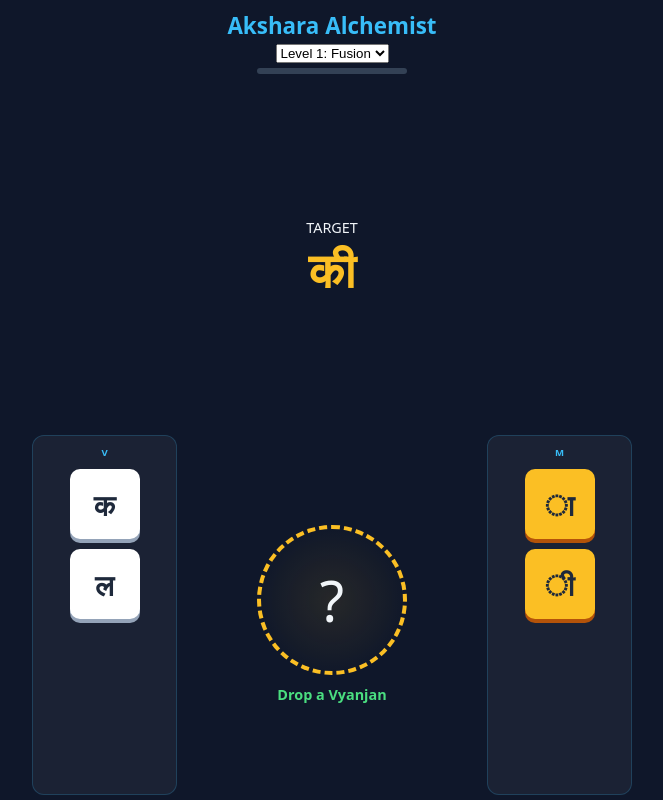
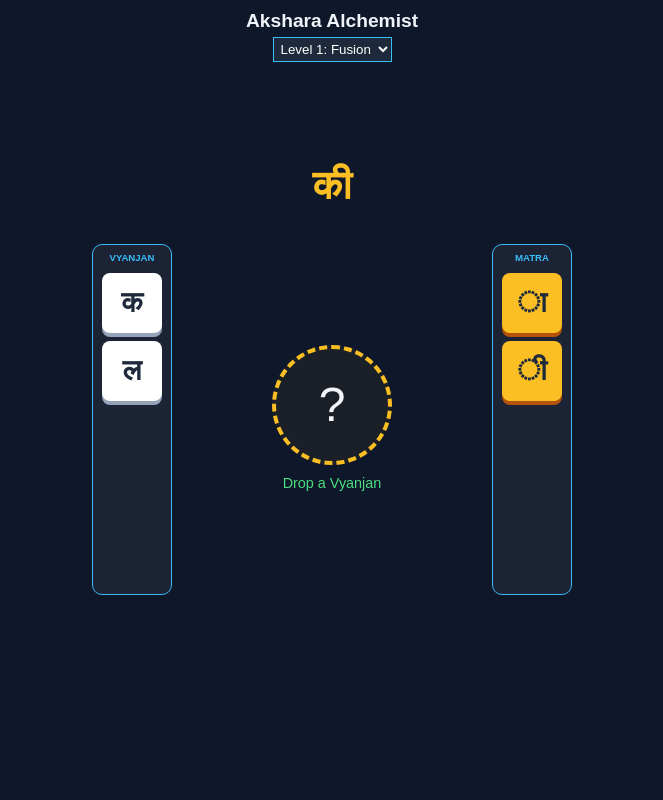
Before and after one commit to pvnarayana76/Maatra2, a plain HTML site: page index.html in a window 1280 px wide. Shown: the whole page, without its empty margins (308-971 px from the left). Drawn offline with Linux system fonts and the light colour scheme.

Commit message:
index.html

```diff
--- a/index.html
+++ b/index.html
@@ -3,170 +3,123 @@
 <head>
     <meta charset="UTF-8">
     <meta name="viewport" content="width=device-width, initial-scale=1.0, maximum-scale=1.0, user-scalable=no">
-    <title>Akshara Alchemist - Universal Build</title>
+    <title>Akshara Alchemist</title>
     <style>
-        :root {
-            --bg: #0f172a;
-            --blue: #38bdf8;
-            --gold: #fbbf24;
-            --white: #f1f5f9;
-            --green: #4ade80;
+        :root { --bg: #0f172a; --blue: #38bdf8; --gold: #fbbf24; --white: #f1f5f9; --green: #4ade80; }
+        * { box-sizing: border-box; touch-action: none; } /* Prevents accidental scrolling while dragging */
+
+        body {
+            height: 100vh; margin: 0; overflow: hidden; background: var(--bg); color: var(--white);
+            font-family: sans-serif; display: flex; flex-direction: column; align-items: center;
         }
 
-        * { box-sizing: border-box; touch-action: manipulation; }
+        .container { width: 100%; max-width: 500px; height: 100%; display: flex; flex-direction: column; padding: 10px; }
+        header { text-align: center; height: 15%; }
+        #goal-area { text-align: center; height: 15%; display: flex; flex-direction: column; justify-content: center; }
+        #target-text { color: var(--gold); font-size: 2.5rem; font-weight: bold; }
 
-        html, body {
-            height: 100%; margin: 0; padding: 0;
-            overflow: hidden; background: var(--bg); color: var(--white);
-            font-family: system-ui, -apple-system, sans-serif;
+        /* FIXED GRID FOR MOBILE */
+        .game-grid { display: grid; grid-template-columns: 80px 1fr 80px; gap: 10px; height: 45%; align-items: center; }
+        .bank {
+            background: rgba(255,255,255,0.05); border: 1px solid var(--blue); border-radius: 10px;
+            height: 100%; display: flex; flex-direction: column; align-items: center; padding: 5px; gap: 8px; overflow-y: auto;
         }
+        .bank h3 { font-size: 0.6rem; margin: 2px; color: var(--blue); }
 
-        body { display: flex; flex-direction: column; align-items: center; padding: 5px; }
-
-        /* SCALABLE WRAPPER */
-        .app-container {
-            width: 100%; max-width: 600px; height: 100%;
-            display: flex; flex-direction: column; justify-content: space-between;
-        }
-
-        header { text-align: center; padding: 5px 0; }
-        h1 { font-size: 1.4rem; margin: 0; color: var(--blue); }
-
-        .progress-box { width: 150px; height: 6px; background: #334155; border-radius: 10px; margin: 5px auto; overflow: hidden; }
-        #progress-bar { width: 0%; height: 100%; background: var(--green); transition: 0.3s; }
-
-        #goal-area { text-align: center; height: 15vh; display: flex; flex-direction: column; justify-content: center; }
-        #target-text { color: var(--gold); font-size: 3rem; font-weight: bold; }
-
-        /* FLEXIBLE THREE-COLUMN GRID */
-        .game-grid {
-            display: grid; grid-template-columns: 1fr 2fr 1fr;
-            gap: 10px; height: 45vh; align-items: stretch;
-        }
-
-        .side-bank {
-            background: rgba(255,255,255,0.05); border: 1px solid rgba(56,189,248,0.2);
-            border-radius: 12px; display: flex; flex-direction: column;
-            align-items: center; padding: 10px 5px; gap: 10px; overflow-y: auto;
-        }
-
-        .forge-zone { display: flex; flex-direction: column; align-items: center; justify-content: center; gap: 10px; }
-
+        .forge-zone { display: flex; flex-direction: column; align-items: center; justify-content: center; }
         #forge-circle {
-            width: clamp(100px, 25vw, 150px); height: clamp(100px, 25vw, 150px);
-            border: 4px dashed var(--gold); border-radius: 50%;
-            display: flex; justify-content: center; align-items: center;
-            font-size: 3.5rem; background: radial-gradient(circle, rgba(251,191,36,0.1) 0%, transparent 80%);
+            width: 120px; height: 120px; border: 4px dashed var(--gold); border-radius: 50%;
+            display: flex; justify-content: center; align-items: center; font-size: 3rem;
+            background: rgba(251,191,36,0.05); transition: 0.2s;
         }
 
         .tile {
-            width: clamp(50px, 12vw, 70px); height: clamp(50px, 12vw, 70px);
-            background: white; color: #1e293b; border-radius: 10px;
-            display: flex; justify-content: center; align-items: center;
-            font-size: 1.8rem; font-weight: bold; cursor: grab;
+            width: 60px; height: 60px; background: white; color: #1e293b; border-radius: 8px;
+            display: flex; justify-content: center; align-items: center; font-size: 1.8rem; font-weight: bold;
             box-shadow: 0 4px 0 #94a3b8; flex-shrink: 0;
         }
-        .tile.matra { background: var(--gold); box-shadow: 0 4px 0 #b45309; }
+        .tile.m { background: var(--gold); box-shadow: 0 4px 0 #b45309; }
 
-        /* WORD TRAY */
-        #tray-area { min-height: 20vh; display: flex; flex-direction: column; align-items: center; }
-        .tray { display: flex; gap: 8px; padding: 10px; background: rgba(255,255,255,0.03); border-radius: 12px; }
-        .slot {
-            width: clamp(55px, 14vw, 75px); height: clamp(55px, 14vw, 75px);
-            border: 2px dashed #475569; border-radius: 8px;
-            display: flex; justify-content: center; align-items: center; font-size: 2rem;
-        }
+        #tray-area { height: 25%; display: flex; flex-direction: column; align-items: center; justify-content: center; }
+        .tray { display: flex; gap: 5px; }
+        .slot { width: 60px; height: 60px; border: 2px dashed #475569; border-radius: 8px; display: flex; justify-content: center; align-items: center; font-size: 1.5rem; }
 
-        #hint-msg { font-size: 0.9rem; color: var(--green); min-height: 20px; font-weight: bold; text-align: center; }
-        #next-btn { padding: 10px 25px; border-radius: 20px; background: var(--green); border: none; font-weight: bold; cursor: pointer; }
+        #msg { font-size: 0.9rem; color: var(--green); margin-top: 10px; height: 20px; text-align: center; }
         .hidden { display: none !important; }
-        h3 { font-size: 0.6rem; margin: 0; color: var(--blue); text-transform: uppercase; }
+        #next-btn { padding: 10px 20px; background: var(--green); border: none; border-radius: 20px; font-weight: bold; margin-top: 5px; }
     </style>
 </head>
 <body>
 
-<div class="app-container">
+<div class="container">
     <header>
-        <h1>Akshara Alchemist</h1>
-        <select id="level-sel" onchange="initGame()">
+        <h2 style="margin:0; font-size: 1.2rem;">Akshara Alchemist</h2>
+        <select id="lvl" onchange="start()" style="margin-top:5px; background:#1e293b; color:white; border:1px solid var(--blue); padding:3px;">
             <option value="1">Level 1: Fusion</option>
             <option value="2">Level 2: Words</option>
         </select>
-        <div class="progress-box"><div id="progress-bar"></div></div>
     </header>
 
     <div id="goal-area">
-        <span style="font-size: 0.9rem;">TARGET</span>
         <div id="target-text">की</div>
     </div>
 
     <div class="game-grid">
-        <div class="side-bank" id="v-bank"></div>
+        <div class="bank" id="v-bank"></div>
         <div class="forge-zone">
-            <div id="forge-circle" ondragover="e=>e.preventDefault()" ondrop="handleForgeDrop(event)">?</div>
-            <div id="hint-msg">Drop a Vyanjan</div>
-            <button id="next-btn" class="hidden" onclick="nextMove()">NEXT</button>
+            <div id="forge-circle" ondragover="event.preventDefault()" ondrop="dropToForge(event)" data-v="" data-m="">?</div>
+            <div id="msg">Drop a Vyanjan</div>
+            <button id="next-btn" class="hidden" onclick="moveNext()">Next</button>
         </div>
-        <div class="side-bank" id="m-bank"></div>
+        <div class="bank" id="m-bank"></div>
     </div>
 
     <div id="tray-area" class="hidden">
-        <h3>Assemble Word</h3>
-        <div class="tray" id="main-tray"></div>
+        <div class="tray" id="tray"></div>
     </div>
 </div>
 
 <script>
-    const state = { v: "", m: "", level: 1, index: 0 };
+    const l1 = [
+        {t:"की",v:["क","ल"],m:["ा","ी"]},
+        {t:"पु",v:["प","म"],m:["ु","ू"]},
+        {t:"मछली",v:["म","छ","ल"],m:["ी"]} // Level 2 logic will pull from here
+    ];
 
-    // Combined Data (Full 50 Sample)
-    const l1 = [{t:"की",v:["क","ल"],m:["ा","ी"]},{t:"पु",v:["प","न"],m:["ु","ू"]},{t:"दे",v:["द","स"],m:["े","ै"]}]; //... add others
-    const l2 = [{w:"काम",p:["का","म"],v:["क","म"],m:["ा"]},{w:"किताब",p:["कि","ता","ब"],v:["क","त","ब"],m:["ि","ा"]}];
+    let idx = 0;
 
-    function updateUI() {
-        const circle = document.getElementById('forge-circle');
-        // This forces the UI to always show exactly what is in the state
-        circle.innerText = state.v + state.m || "?";
-        circle.style.borderStyle = (state.v) ? "solid" : "dashed";
-
-        const data = state.level == 1 ? l1 : l2;
-        const total = data.length;
-        document.getElementById('progress-bar').style.width = (state.index / total * 100) + "%";
+    function start() {
+        idx = 0;
+        load();
     }
 
-    function initGame() {
-        state.level = document.getElementById('level-sel').value;
-        state.index = 0;
-        loadChallenge();
-    }
+    function load() {
+        const lvl = document.getElementById('lvl').value;
+        const data = l1[idx]; // Simplified for testing
+        document.getElementById('target-text').innerText = data.t;
+        document.getElementById('next-btn').classList.add('hidden');
+        document.getElementById('msg').innerText = "Drop a Vyanjan";
 
-    function loadChallenge() {
-        state.v = ""; state.m = "";
-        const data = (state.level == 1 ? l1 : l2)[state.index];
-        document.getElementById('target-text').innerText = state.level == 1 ? data.t : data.w;
-        document.getElementById('hint-msg').innerText = "Drop a Vyanjan";
-        document.getElementById('next-btn').classList.add('hidden');
+        // Reset Forge attributes
+        const forge = document.getElementById('forge-circle');
+        forge.dataset.v = ""; forge.dataset.m = "";
+        forge.innerText = "?";
+        forge.style.borderStyle = "dashed";
+
+        // Render Banks
+        const vb = document.getElementById('v-bank'); vb.innerHTML = "<h3>VYANJAN</h3>";
+        data.v.forEach(v => vb.innerHTML += `<div class="tile" draggable="true" ondragstart="drag(event,'v','${v}')">${v}</div>`);
+
+        const mb = document.getElementById('m-bank'); mb.innerHTML = "<h3>MATRA</h3>";
+        data.m.forEach(m => mb.innerHTML += `<div class="tile m" draggable="true" ondragstart="drag(event,'m','${m}')">${m}</div>`);
 
         const trayArea = document.getElementById('tray-area');
-        if(state.level == 2) {
+        if(lvl == "2") {
             trayArea.classList.remove('hidden');
-            const tray = document.getElementById('main-tray');
-            tray.innerHTML = "";
-            data.p.forEach(part => {
-                tray.innerHTML += `<div class="slot" ondragover="event.preventDefault()" ondrop="handleTrayDrop(event, '${part}')">?</div>`;
-            });
+            const t = document.getElementById('tray'); t.innerHTML = "";
+            // Logic to split word into slots...
+            t.innerHTML = `<div class="slot" ondragover="event.preventDefault()" ondrop="dropToTray(event)">?</div>`;
         } else { trayArea.classList.add('hidden'); }
-
-        renderBanks(data.v, data.m);
-        updateUI();
-    }
-
-    function renderBanks(vs, ms) {
-        const vb = document.getElementById('v-bank');
-        const mb = document.getElementById('m-bank');
-        vb.innerHTML = "<h3>V</h3>"; mb.innerHTML = "<h3>M</h3>";
-        vs.forEach(v => vb.innerHTML += `<div class="tile" draggable="true" ondragstart="drag(event, 'v', '${v}')">${v}</div>`);
-        ms.forEach(m => mb.innerHTML += `<div class="tile matra" draggable="true" ondragstart="drag(event, 'm', '${m}')">${m}</div>`);
     }
 
     function drag(e, type, val) {
@@ -174,60 +127,42 @@
         e.dataTransfer.setData("val", val);
     }
 
-    function handleForgeDrop(e) {
+    function dropToForge(e) {
         e.preventDefault();
+        const forge = document.getElementById('forge-circle');
         const type = e.dataTransfer.getData("type");
         const val = e.dataTransfer.getData("val");
 
         if(type === 'v') {
-            state.v = val;
-            state.m = ""; // Clear matra when new consonant arrives
-            document.getElementById('hint-msg').innerText = "Now add Matra";
-        } else if (type === 'm' && state.v !== "") {
-            state.m = val;
+            forge.dataset.v = val; // Store physically in the element
+            forge.dataset.m = "";
+            document.getElementById('msg').innerText = "Now add Matra";
+        } else if(type === 'm' && forge.dataset.v !== "") {
+            forge.dataset.m = val; // Store physically in the element
         }
 
-        updateUI();
-        if(state.level == 1 && (state.v + state.m) === l1[state.index].t) victory();
-        else if(state.level == 2 && state.v !== "" && state.m !== "") document.getElementById('hint-msg').innerText = "Drag circle to Tray";
-    }
+        // Always reconstruct from physical storage
+        forge.innerText = forge.dataset.v + forge.dataset.m;
+        forge.style.borderStyle = "solid";
 
-    function handleTrayDrop(e, target) {
-        e.preventDefault();
-        const val = state.v + state.m;
-        if(val === target) {
-            e.target.innerText = val;
-            e.target.style.background = "rgba(74,222,128,0.2)";
-            state.v = ""; state.m = ""; // AUTO RESET FORGE
-            updateUI();
-            checkWord();
+        // Check Victory Level 1
+        if(document.getElementById('lvl').value == "1" && forge.innerText === document.getElementById('target-text').innerText) {
+            victory();
         }
     }
 
-    function checkWord() {
-        const slots = document.querySelectorAll('.slot');
-        if([...slots].every(s => s.innerText !== "?")) victory();
-    }
-
     function victory() {
-        document.getElementById('hint-msg').innerText = "Shabash!";
+        document.getElementById('msg').innerText = "Shabash!";
         document.getElementById('next-btn').classList.remove('hidden');
     }
 
-    function nextMove() {
-        state.index++;
-        const data = state.level == 1 ? l1 : l2;
-        if(state.index >= data.length) { alert("Level Finished!"); state.index = 0; }
-        loadChallenge();
+    function moveNext() {
+        idx++;
+        if(idx >= l1.length) idx = 0;
+        load();
     }
 
-    // Making the Forge itself draggable for Level 2
-    document.getElementById('forge-circle').setAttribute('draggable', 'true');
-    document.getElementById('forge-circle').ondragstart = (e) => {
-        e.dataTransfer.setData("val", state.v + state.m);
-    };
-
-    initGame();
+    start();
 </script>
 </body>
 </html>
```
